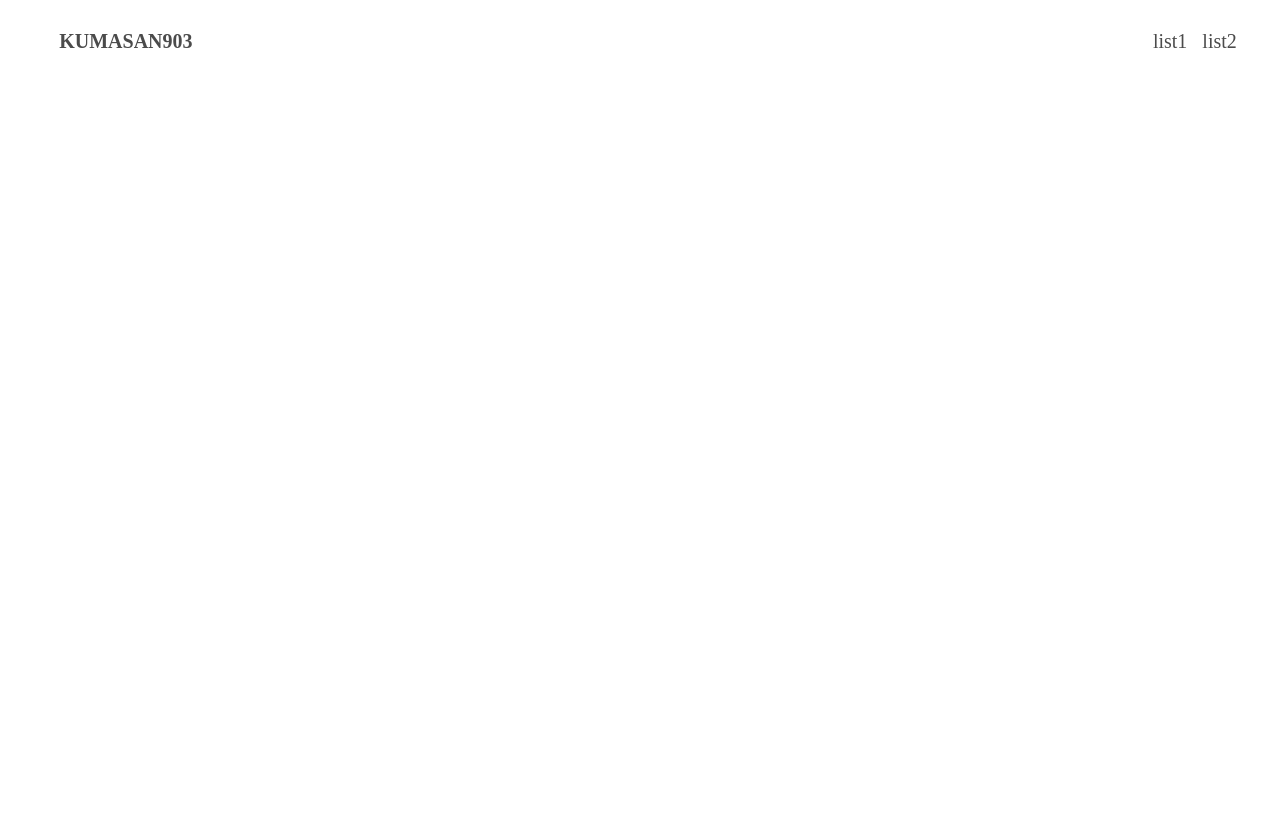
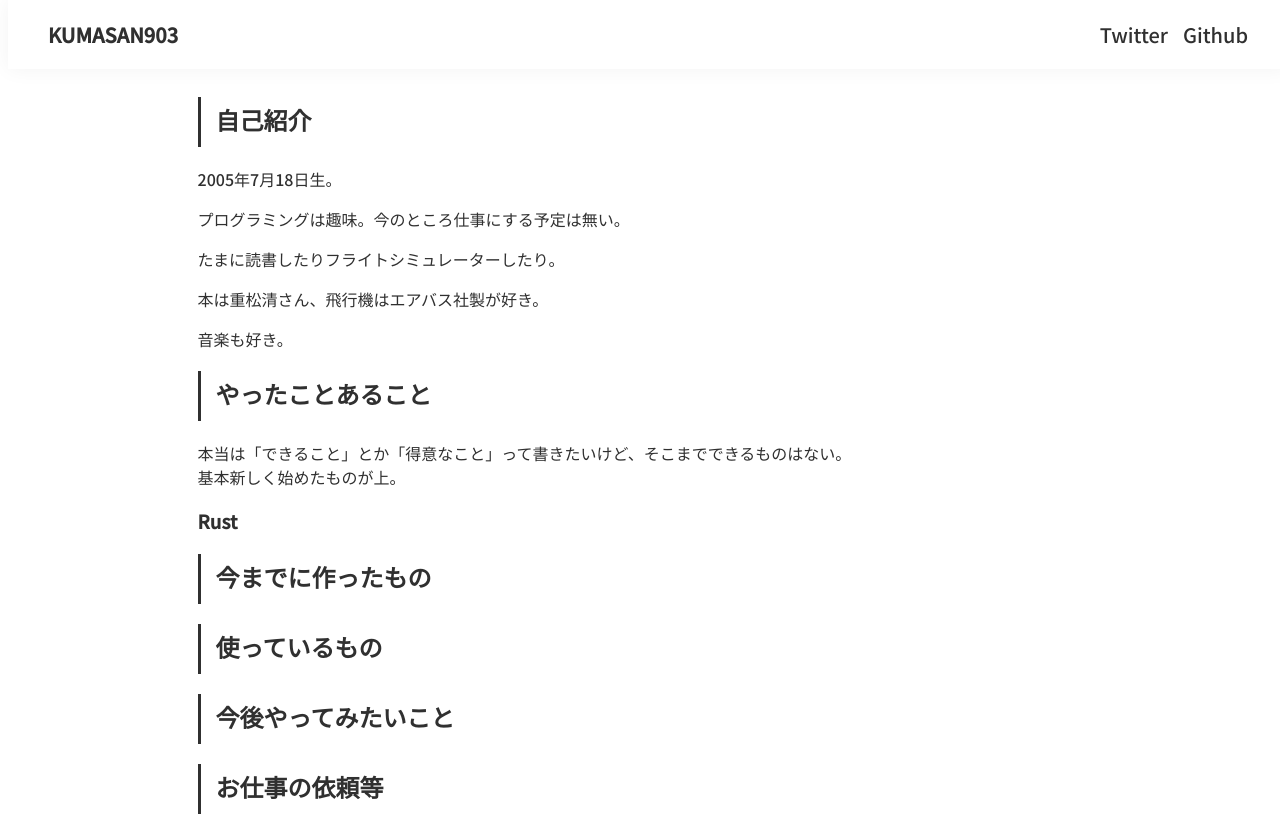
Before and after one commit to kumasan903/kumasan903.github.io, a plain HTML site: page index.html in a window 1280 px wide. Before the commit the page ends 800 px from the top, so only its background shows below. Drawn offline with Linux system fonts and the light colour scheme.

Commit message:
edit content and styles

```diff
--- a/index.html
+++ b/index.html
@@ -8,17 +8,40 @@
     -->
     <title>kumasan903</title>
     <link rel="stylesheet" href="style.css">
+    <!-- Google fonts -->
+    <link rel="preconnect" href="https://fonts.googleapis.com">
+    <link rel="preconnect" href="https://fonts.gstatic.com" crossorigin>
+    <link href="https://fonts.googleapis.com/css2?family=Noto+Sans+JP:wght@100;500&display=swap" rel="stylesheet">
+    <!-- -->
 </head>
 <body>
     <script src="script.js"></script>
     <header>
-        <h1 class="title"><a href="/">KUMASAN903</a></h1>
+        <h1 class="title"><a href="/" class="topmenu-text">KUMASAN903</a></h1>
         <nav>
             <ul>
-                <li><a href="">list1</a></li>
-                <li><a href="">list2</a></li>
+                <li><a href="" class="topmenu-text">Twitter</a></li>
+                <li><a href="" class="topmenu-text">Github</a></li>
             </ul>
         </nav>
     </header>
+
+    <div class="content"> <!-- この中にコンテンツを作成 -->
+        <h2>自己紹介</h2>
+            <p>2005年7月18日生。</p>
+            <p>プログラミングは趣味。今のところ仕事にする予定は無い。</p>
+            <p>たまに読書したりフライトシミュレーターしたり。</p>
+            <p>本は重松清さん、飛行機はエアバス社製が好き。</p>
+            <p>音楽も好き。</p>
+        <h2>やったことあること</h2>
+            <p>本当は「できること」とか「得意なこと」って書きたいけど、そこまでできるものはない。<br>
+            基本新しく始めたものが上。</p>
+            <h3>Rust</h3>
+        <h2>今までに作ったもの</h2>
+
+        <h2>使っているもの</h2>
+        <h2>今後やってみたいこと</h2>
+        <h2>お仕事の依頼等</h2>
+    </div>
 </body>
 </html>
--- a/style.css
+++ b/style.css
@@ -1,16 +1,19 @@
 /* ヘッダーとヘッダーメニュー */
 * {
     box-sizing: border-box;
+    font-family: 'Noto Sans JP';
+    color: #303030;
 }
 
 header {
     width: 100%;
-    padding: 30px 4% 10px;
+    padding: 20px 40px 20px;
     background-color: #fff;
     position: fixed;
     top: 0;
     display: flex;
     align-items: center;
+    box-shadow: 0 0 20px rgba(0,0,0,.05);
 }
 
 h1 {
@@ -18,9 +21,8 @@ h1 {
     font-size: 20px;
 }
 
-a {
+.topmenu-text {
     text-decoration: none;
-    color: #4b4b4b;
 }
 
 ul {
@@ -37,3 +39,20 @@ li {
 nav {
     margin: 0 0 0 auto;
 }
+
+body {
+    padding: 69px 0 0;
+}
+
+.content {
+    padding: 0 15% 0;
+}
+
+h2 {
+    padding: 5px 15px 10px;
+    border-left: 3px solid #303030;
+}
+
+h3 {
+
+}
```
